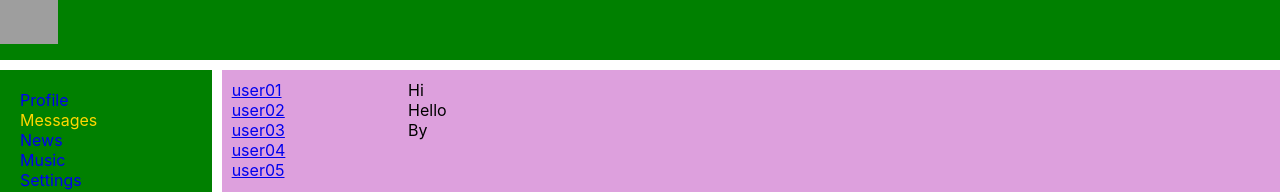
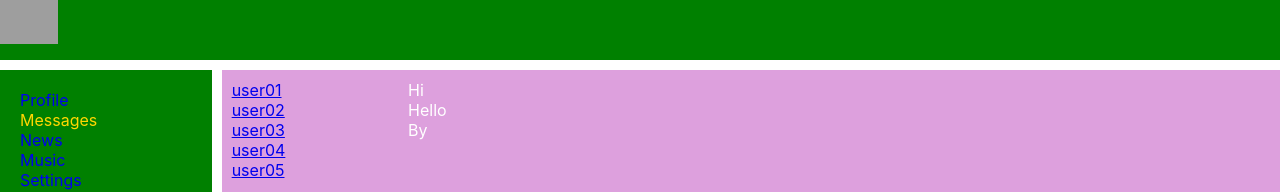
Before and after one commit to YuriiHorbach/react-project, a React (Create React App) app: page /dialogs in a window 1280 px wide. Shown: the top 192 px of the page. Built offline with nearby package versions, Linux system fonts and the light colour scheme; grey boxes are pictures that could not be loaded.

Commit message:
Refactored messages and posts

```diff
--- a/src/components/Dialogs/Dialogs.jsx
+++ b/src/components/Dialogs/Dialogs.jsx
@@ -17,7 +17,7 @@ const Message = (props) => {
     );
 }
 
-let dialogData = [
+let dialogs = [
     { id: 1, name: 'user01'},
     { id: 2, name: 'user02'},
     { id: 3, name: 'user03'},
@@ -25,26 +25,23 @@ let dialogData = [
     { id: 5, name: 'user05'}
 ];
 
-let messageData = [
+let messages = [
     { id: 1, message: 'Hi'},
     { id: 2, message: 'Hello'},
     { id: 3, message: 'By'}
 ];
 
+let dialogElements = dialogs.map((d)=><DialogItem name={d.name} id={d.id}/>)
+let messageElements  = messages.map((m)=><Message message={m.message}/>)
+
 const Dialogs = (props) => {
     return (
         <div className={s.dialogs}>
             <div className={s.dialogsItems}>
-                <DialogItem name={dialogData[0].name} id={dialogData[0].id}/>
-                <DialogItem name={dialogData[1].name} id={dialogData[1].id}/>
-                <DialogItem name={dialogData[2].name} id={dialogData[2].id}/>
-                <DialogItem name={dialogData[3].name} id={dialogData[3].id}/>
-                <DialogItem name={dialogData[4].name} id={dialogData[4].id}/>
+                {dialogElements}
             </div>
             <div className={s.messages}>
-                <Message message={messageData[0].message}/>
-                <Message message={messageData[1].message}/>
-                <Message message={messageData[2].message}/>
+                {messageElements}
             </div>
         </div>
     )
--- a/src/components/Dialogs/Dialogs.module.css
+++ b/src/components/Dialogs/Dialogs.module.css
@@ -5,6 +5,7 @@
 
 .dialogsItems{
     padding: 10px;
+    color: white;
 }
 
 .dialogsItems .dialogActive{
@@ -14,6 +15,6 @@
 .messages{
     padding: 10px;
 }
-.message{
-
+.messages .message{
+    color: white;
 }
--- a/src/components/Profile/MyPosts/MyPosts.jsx
+++ b/src/components/Profile/MyPosts/MyPosts.jsx
@@ -2,6 +2,14 @@ import React from 'react';
 import s from './MyPosts.module.css';
 import Post from './Post/Post';
 
+let messages = [
+  {message:"Cool. I understand react", like:34 },
+  {message:"Me too.", like:100 },
+  {message:"I am a programmer", like:15 },
+  {message:"srakadoshka", like:1500 }
+];
+
+let messagesElements = messages.map((m)=><Post message={m.message} like={m.like} />);
 
 const MyPosts = () => {
   return <div className={s.content}>
@@ -9,9 +17,7 @@ const MyPosts = () => {
 
       My post
       <div className={s.item}>
-        <Post message="Cool. I understand react" like="34" />
-        <Post message="Me too." like="15" />
-        <Post message="I am a programmer" like="100" />
+        {messagesElements}
       </div>
     </div>
   </div>
```
